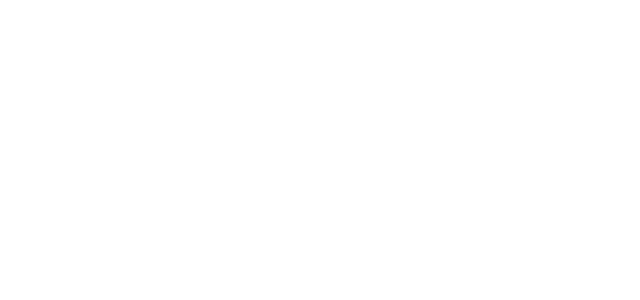
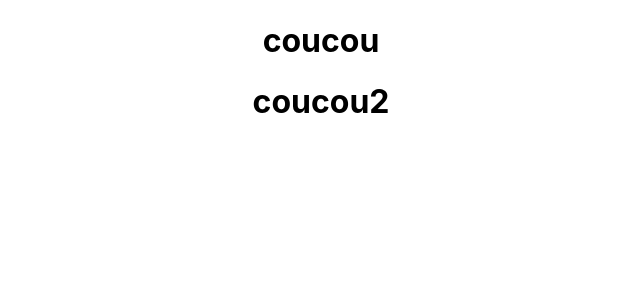
Before and after one commit to MaevaWolff/mythology, a React (Create React App) app: page / in a window 1280 px wide. Shown: the top 300 px of the page, without its empty margins (319-959 px from the left). Built offline with nearby package versions, Linux system fonts and the light colour scheme.

Commit message:
import json file in app.vue for test

```diff
--- a/src/App.js
+++ b/src/App.js
@@ -1,8 +1,16 @@
 import React from 'react';
 import './App.css';
+import test from './data/test.json';
 
 function App() {
-  return <div className='App'></div>;
+  console.log(test);
+  return (
+    <div className='App'>
+      {test.map(el => {
+        return <h1>{el.title}</h1>;
+      })}
+    </div>
+  );
 }
 
 export default App;
--- /dev/null
+++ b/src/data/test.json
@@ -0,0 +1,8 @@
+[
+  {
+    "title": "coucou"
+  },
+  {
+    "title": "coucou2"
+  }
+]
```
